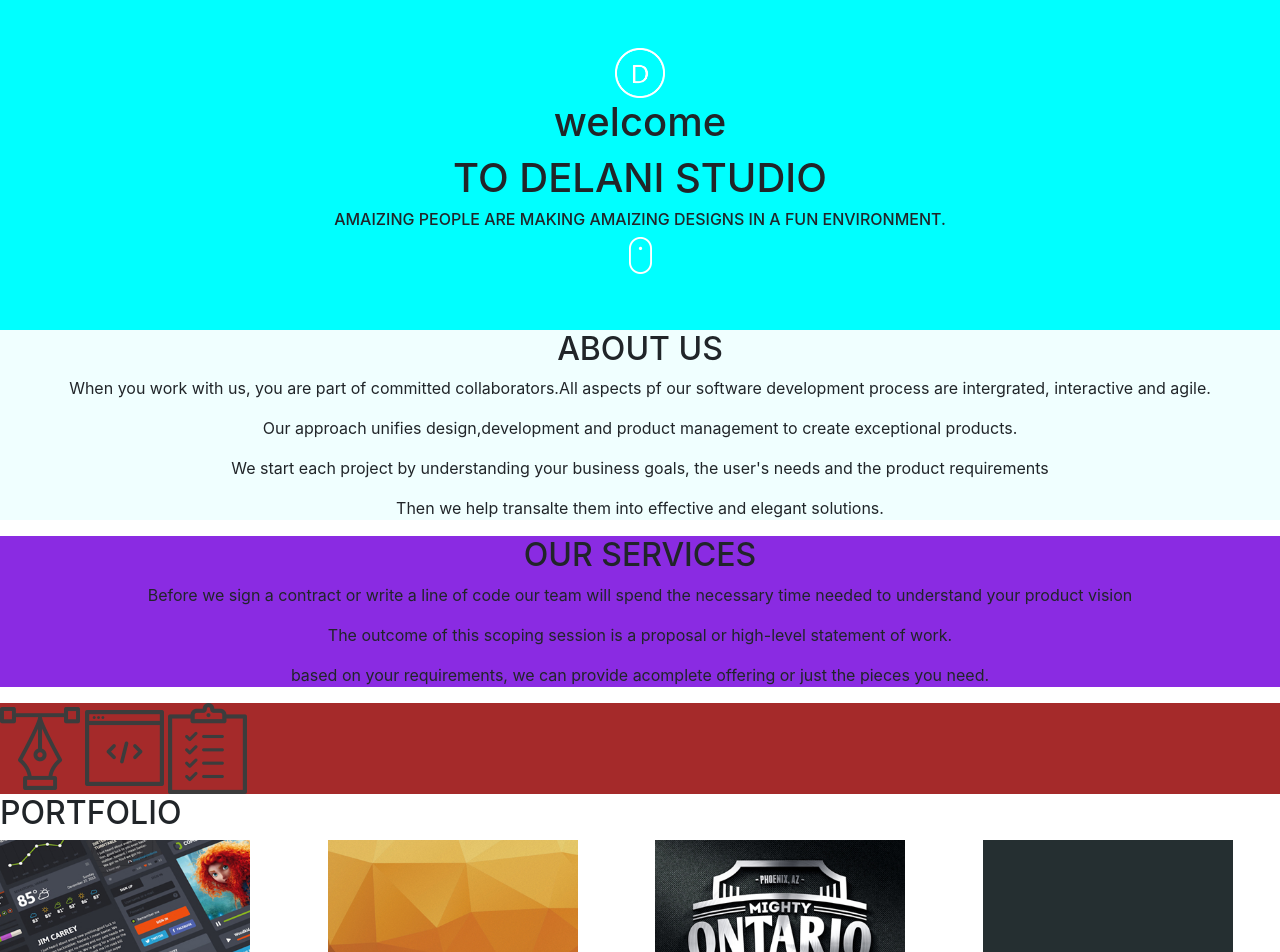
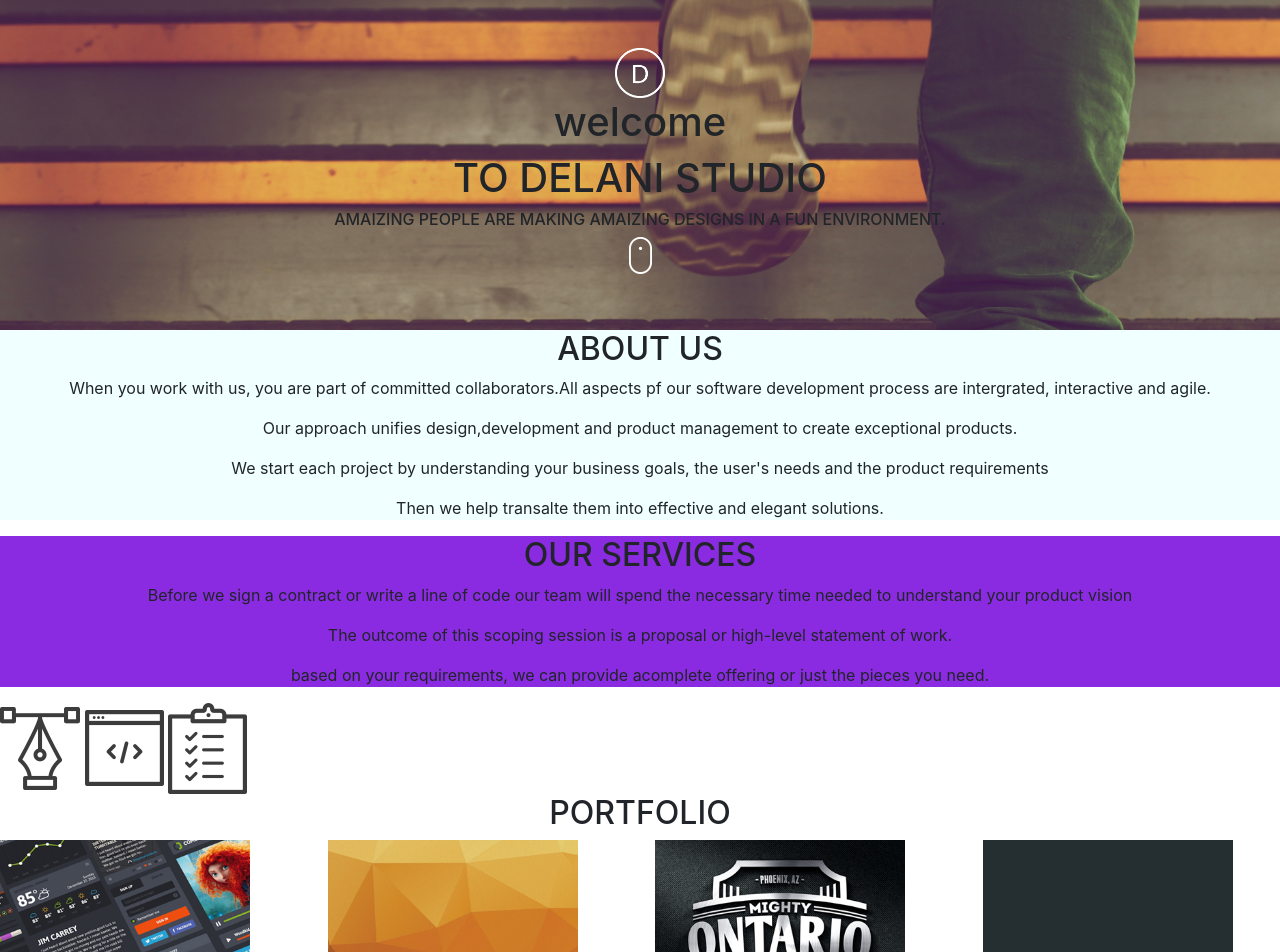
Before and after one commit to tonyishangu/delany, a plain HTML site: page index.html in a window 1280 px wide. Shown: the top 952 px of the page. Drawn offline with nearby package versions, Linux system fonts and the light colour scheme; a script that the page names is missing.

Commit message:
add background image

```diff
--- a/css/style.css
+++ b/css/style.css
@@ -1,5 +1,8 @@
 header{
-   background-color: aqua;
+    background-image: url('../image/h_img.jpg');
+    background-repeat: no-repeat;
+    height: 100vh;
+    background-size: cover;
     text-align: center;
     height: 330px;
 }
@@ -11,9 +14,12 @@ header{
     text-align: center;
     background-color: blueviolet;
 }
-#whatwedo{
-    background-color: brown;
-}
 #portfolio{
     background-color: burlywood;
 }
+footer{
+    text-align: center;
+}
+h2{
+    text-align: center;
+}
```
